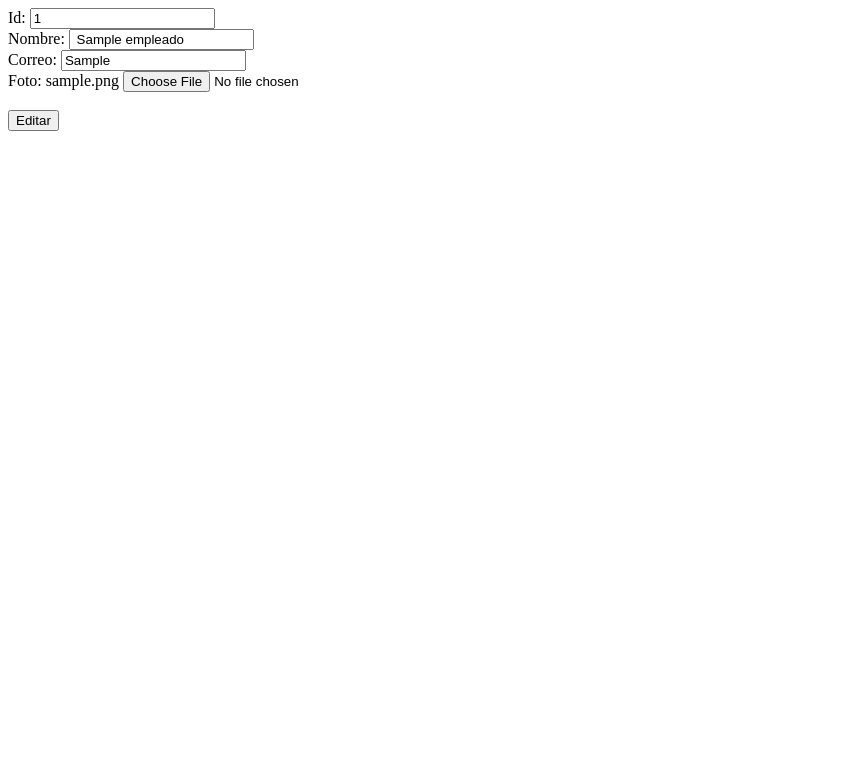
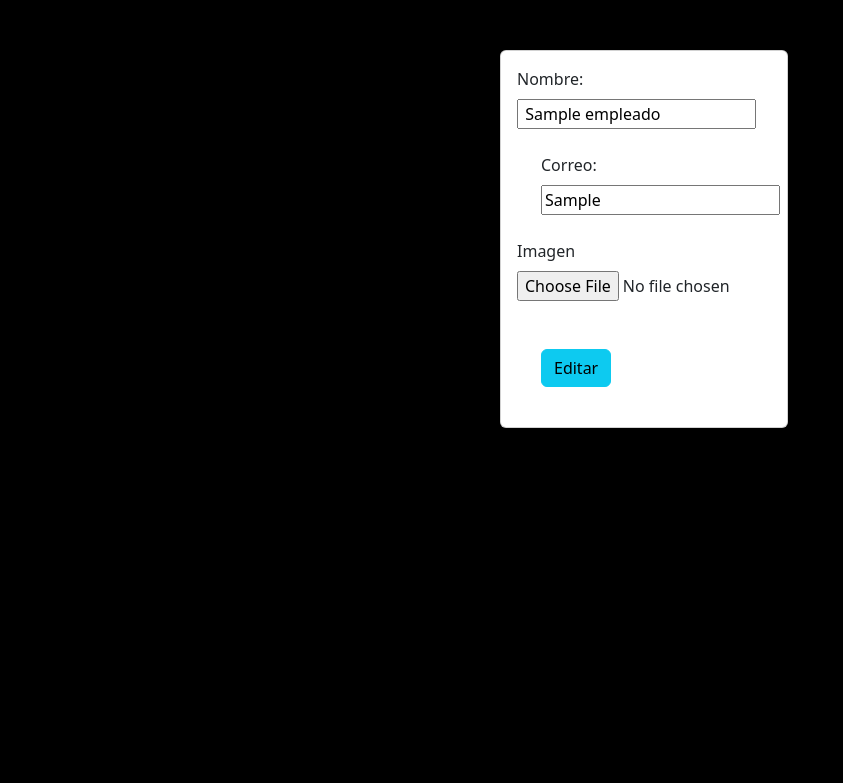
Before and after one commit to Marimiauu/Crud_Python, a Flask app: page /edit/1 in a window 1280 px wide. Shown: the top 783 px of the page, without its empty margins (0-843 px from the left). Run offline with Flask 2, Linux system fonts and the light colour scheme; tables that the repository leaves empty or names only in its code hold one stand-in row (Sample ...).

Commit message:
pruevate_SeleniumEditEmployee

```diff
--- a/app.py
+++ b/app.py
@@ -57,7 +57,6 @@ def update():
     _nombre=request.form['txtName']
     _correo=request.form['txtEmail']
     _imagen=request.files['txtImg']
-    id=request.form['txtId']
 
     sql="UPDATE  empleados SET nombre=%s, correo=%s WHERE id=%s;"
     datos=(_nombre,_correo,id)
--- a/prubea-selenium-crear/selenium-crear.py
+++ b/prueva_selenium/selenium-crear.py
@@ -2,7 +2,9 @@ from  selenium import webdriver
 from selenium.webdriver.common.keys import Keys
 import time, json
 
-driver =  webdriver.Firefox(executable_path="C:/Users/Sena/Desktop/proyecto-fin/Crud_Python/prubea-selenium-crear/driveBrowsers/geckodriver.exe")
+driver =  webdriver.Firefox(executable_path="C:/Software_Empleados/prueva_selenium/driveBrowsers/geckodriver.exe")#line of code to access the browser
+
+#driver =  webdriver.Firefox(executable_path="C:/Users/Sena/Desktop/proyecto-fin/Crud_Python/prubea-selenium-crear/driveBrowsers/geckodriver.exe")
 
 with open("create-example.json") as json_file:
     data = json.load(json_file)
@@ -20,9 +22,11 @@ with open("create-example.json") as json_file:
 
         nameFrom = driver.find_element_by_name("txtName")
         nameFrom.send_keys(p["nombre"])
+        time.sleep(2)
 
         emailFrom = driver.find_element_by_name("txtEmail")
         emailFrom.send_keys(p["correo"])
+        time.sleep(2)
 
         nextBtnSubmit = driver.find_element_by_name("create")
         nextBtnSubmit.click()
--- /dev/null
+++ b/public/style.css
@@ -0,0 +1 @@
+body {background-color:black ;}
--- a/templates/empleados/edit.html
+++ b/templates/empleados/edit.html
@@ -1,20 +1,50 @@
-{% for empleado in empleados %}
+<!DOCTYPE html>
+<html lang="en">
+<head>
+    <meta charset="UTF-8">
+    <meta http-equiv="X-UA-Compatible" content="IE=edge">
+    <meta name="viewport" content="width=device-width, initial-scale=1.0">
+    <title>Editar </title>
+    <!-- CSS only -->
+    <link href="https://cdn.jsdelivr.net/npm/bootstrap@5.2.0-beta1/dist/css/bootstrap.min.css" rel="stylesheet" integrity="sha384-0evHe/X+R7YkIZDRvuzKMRqM+OrBnVFBL6DOitfPri4tjfHxaWutUpFmBp4vmVor" crossorigin="anonymous">
+    <!-- JavaScript Bundle with Popper -->
+    <script src="https://cdn.jsdelivr.net/npm/bootstrap@5.2.0-beta1/dist/js/bootstrap.bundle.min.js" integrity="sha384-pprn3073KE6tl6bjs2QrFaJGz5/SUsLqktiwsUTF55Jfv3qYSDhgCecCxMW52nD2" crossorigin="anonymous"></script>
 
-<form method="post" action="/update" enctype="multipart/form-data">
-    Id:
-    <input type="text" value="{{ empleado[0] }}" name="txtId" id="txtId">
-    <br>
-    Nombre:
-     <input type="text" value=" {{ empleado[1] }}" name="txtName" id="txtName">
-     <br>
-     Correo:
-     <input type="text" value="{{ empleado[2] }}" name="txtEmail" id="txtEmail">
-     <br>
-     Foto:
-     {{ empleado[3] }}
-     <input type="file" value="" name="txtImg" id="txtImg">
-     <br>
-     <br>
-     <button type="submit">Editar </button>
- </form>
-{% endfor %}
+    <link rel="stylesheet" href="/public/style.css" type="text/css">
+</head>
+<body>
+
+    <div class="card " style="width: 18rem; margin-top: 50px;margin-left: 500px;">
+
+        <div class="card-body">
+            <div class="row">
+                {% for empleado in empleados %}
+                <form method="post" action="/update" enctype="multipart/form-data">
+
+                <div class="col-2">
+                    <label class="form-label" >Nombre: </label>
+                    <input type="text" value=" {{ empleado[1] }}" name="txtName" id="txtName"></div>
+                 </div>
+                <div class="col-2 m-4">
+                    <label class="form-label" >Correo: </label>
+                    <input type="text" value="{{ empleado[2] }}" name="txtEmail" id="txtEmail">
+                </div>
+                <div class="col-3 mt-2 align-center">
+                    <label class="form-label" >Imagen</label>
+                    <input type="file" value="" name="txtImg" id="txtImg">
+                </div>
+                <br>
+                <div class="col-2 m-4">
+                    <button class="btn btn-block btn-info lone" name="editar" type="submit">Editar </button>
+                </div>
+
+            </form>
+            {% endfor %}
+            </div>
+        </div>
+    </div>
+
+
+
+</body>
+</html>
--- a/templates/empleados/index.html
+++ b/templates/empleados/index.html
@@ -44,7 +44,7 @@
                     <td>{{empleado[3]}}</td>
                     <td>{{empleado[1]}}</td>
                     <td>{{empleado[2]}}</td>
-                    <td> <a class=" btn btn-warning " name="editar"  href="/edit/{{empleado[0]}}">Editar</a>
+                    <td> <a class=" btn btn-warning " name="update"  href="/edit/{{empleado[0]}}">Editar</a>
                         <a class="btn  btn-danger " name="eliminar" href="/destroy/{{empleado[0]}}">Eliminar</a>
                     </td>
 
```
Also changed, not shown: prueva_selenium/edit.json (added, +16 -0 lines), prueva_selenium/selenium-edit.py (added, +45 -0 lines), prueva_selenium/create-example.json (renamed from prubea-selenium-crear/create-example.json), uploads/2022013529WhatsApp Image 2022-05-23 at 8.25.16 PM.jpeg (deleted), uploads/2022013549opciones_para mi velacion.jpg (deleted), uploads/2022014439opciones_para mi velacion.jpg (deleted), uploads/2022141651WhatsApp Image 2022-05-23 at 8.25.16 PM.jpeg (deleted), 4 other files.
